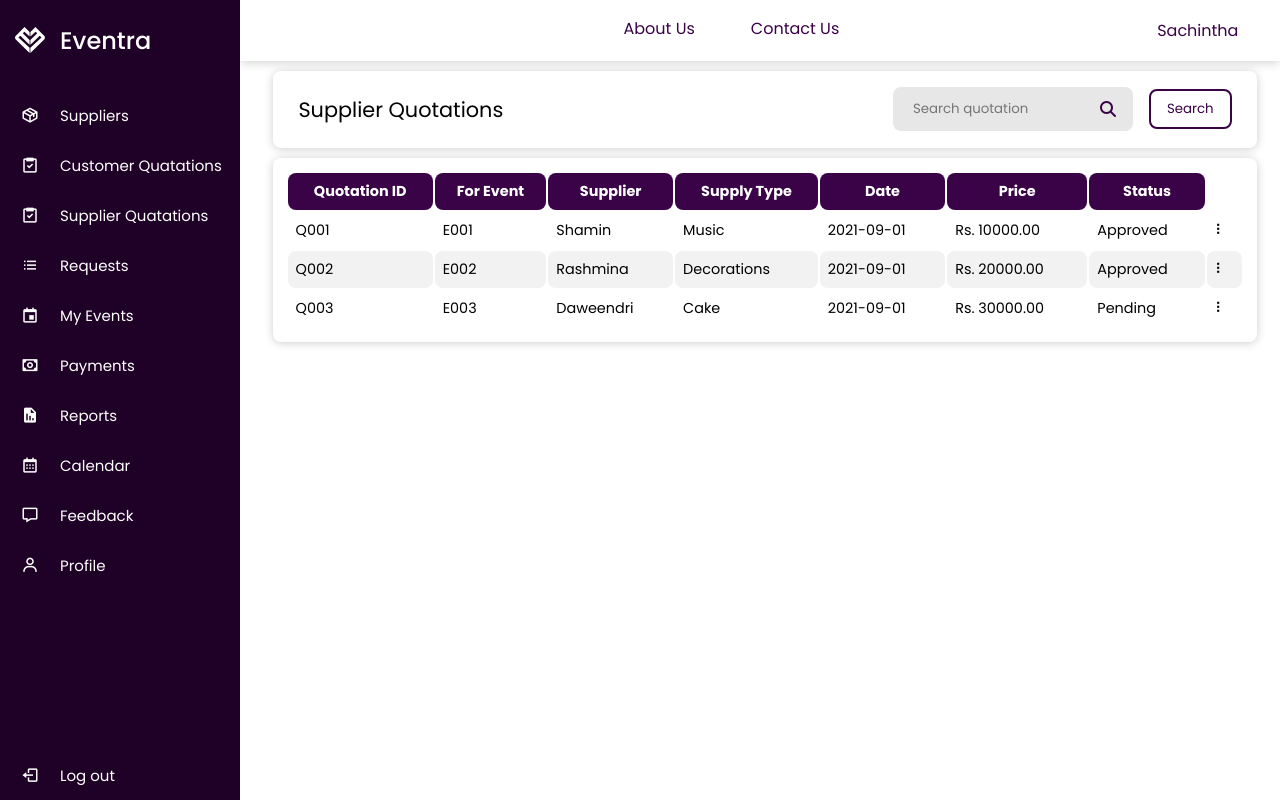
After one commit to Rashmina-Senadheera/IS2102_G29, a PHP site: page /Event_Management/Event_Planner/SupplierQuotations.php in a window 1280 px wide. The commit adds this page. Run offline with PHP 8.4, Linux system fonts and the light colour scheme; some libraries are stand-ins or nearby versions.

Commit message:
seperate quatation pages for customer and supplier

```diff
--- /dev/null
+++ b/Event_Management/Event_Planner/SupplierQuotations.php
@@ -0,0 +1,86 @@
+<?php
+include('eventplanner_sidenav.php');
+include('eventplanner_header.php');
+?>
+
+<!DOCTYPE html>
+<html>
+
+<head>
+    <meta charset="UTF-8">
+    <meta http-equiv="X-UA-Compatible" content="IE=edge">
+    <meta name="viewport" content="width=device-width, initial-scale=1.0">
+    <link rel="stylesheet" href="../css/eventPlannerMain.css">
+</head>
+
+<body>
+    <div class="grid-container-payments">
+        <div class="gridSearch">
+            <div class="searchSec">
+                <div class="page-title"> Supplier Quotations </div>
+                <div class="input-container">
+                    <input class="input-field" type="text" placeholder="Search quotation" name="search">
+                    <i class="fa fa-search icon"></i>
+                </div>
+                <button type="submit" class="srcButton">Search</button>
+            </div>
+        </div>
+        <div class="gridMain">
+            <table>
+                <thead>
+                    <tr>
+                        <th>Quotation ID</th>
+                        <th>For Event</th>
+                        <th>Supplier</th>
+                        <th>Supply Type</th>
+                        <th>Date</th>
+                        <!-- <th>Services</th> -->
+                        <!-- <th>Remarks</th> -->
+                        <th>Price</th>
+                        <th>Status</th>
+                    </tr>
+                </thead>
+                <tr>
+                    <td>Q001</td>
+                    <td>E001</td>
+                    <td>Shamin</td>
+                    <td>Music</td>
+                    <td>2021-09-01</td>
+                    <!-- <td>Full package</td> -->
+                    <!-- <td>This is the description about quotaion 01.</td> -->
+                    <td>Rs. 10000.00</td>
+                    <td>Approved</td>
+                    <td>&#10247</td>
+                </tr>
+                <tr>
+                    <td>Q002</td>
+                    <td>E002</td>
+                    <td>Rashmina</td>
+                    <td>Decorations</td>
+                    <td>2021-09-01</td>
+                    <!-- <td>Birthday cake, decorations, dinner</td> -->
+                    <!-- <td>This is the description about quotaion 02.</td> -->
+                    <td>Rs. 20000.00</td>
+                    <td>Approved</td>
+                    <td>&#10247</td>
+                </tr>
+                <tr>
+                    <td>Q003</td>
+                    <td>E003</td>
+                    <td>Daweendri</td>
+                    <td>Cake</td>
+                    <td>2021-09-01</td>
+                    <!-- <td>Invitations, hall arrangement, decorations</td> -->
+                    <!-- <td>This is the description about quotaion 03.</td> -->
+                    <td>Rs. 30000.00</td>
+                    <td>Pending</td>
+                    <td>&#10247</td>
+                </tr>
+
+            </table>
+        </div>
+    </div>
+
+</body>
+
+</html>
--- a/Event_Management/Event_Planner/eventplanner_sidenav.php
+++ b/Event_Management/Event_Planner/eventplanner_sidenav.php
@@ -18,15 +18,21 @@
         </div>
         <ul class="nav-links">
             <li>
-                <a href="#" class="active">
+                <a href=<?php echo SITEURL . 'event_planner/Suppliers.php'  ?>>
                     <i class='bx bx-package'></i>
                     <span class="links_name">Suppliers</span>
                 </a>
             </li>
             <li>
-                <a href=<?php echo SITEURL . 'event_planner/Quotations.php'  ?> class="active">
+                <a href=<?php echo SITEURL . 'event_planner/CustomerQuotations.php'  ?>>
                     <i class='bx bx-task'></i>
-                    <span class="links_name">Quatations</span>
+                    <span class="links_name">Customer Quatations</span>
+                </a>
+            </li>
+            <li>
+                <a href=<?php echo SITEURL . 'event_planner/SupplierQuotations.php'  ?>>
+                    <i class='bx bx-task'></i>
+                    <span class="links_name">Supplier Quatations</span>
                 </a>
             </li>
             <li>
@@ -36,9 +42,9 @@
                 </a>
             </li>
             <li>
-                <a href="#">
+                <a href=<?php echo SITEURL . 'event_planner/MyEvents.php'  ?>>
                     <i class='bx bx-calendar-event'></i>
-                    <span class="links_name">Events</span>
+                    <span class="links_name">My Events</span>
                 </a>
             </li>
             <li>
```
Also changed, not shown: Event_Management/Event_Planner/CustomerQuotations.php (renamed from Event_Management/Event_Planner/Quotations.php, +9 -5 lines).
